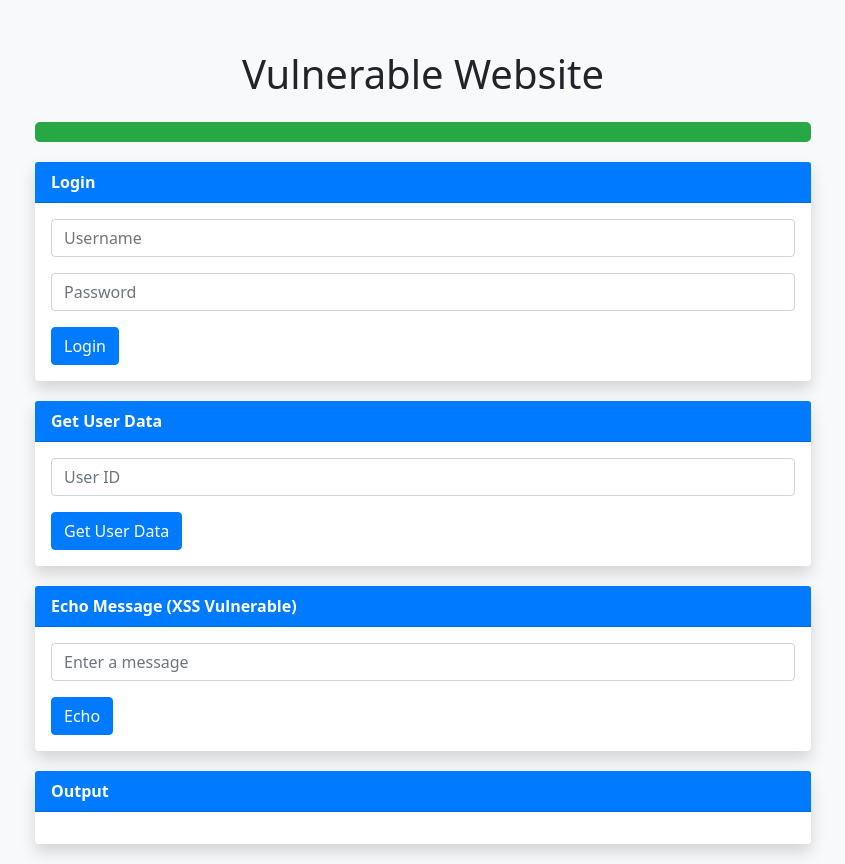
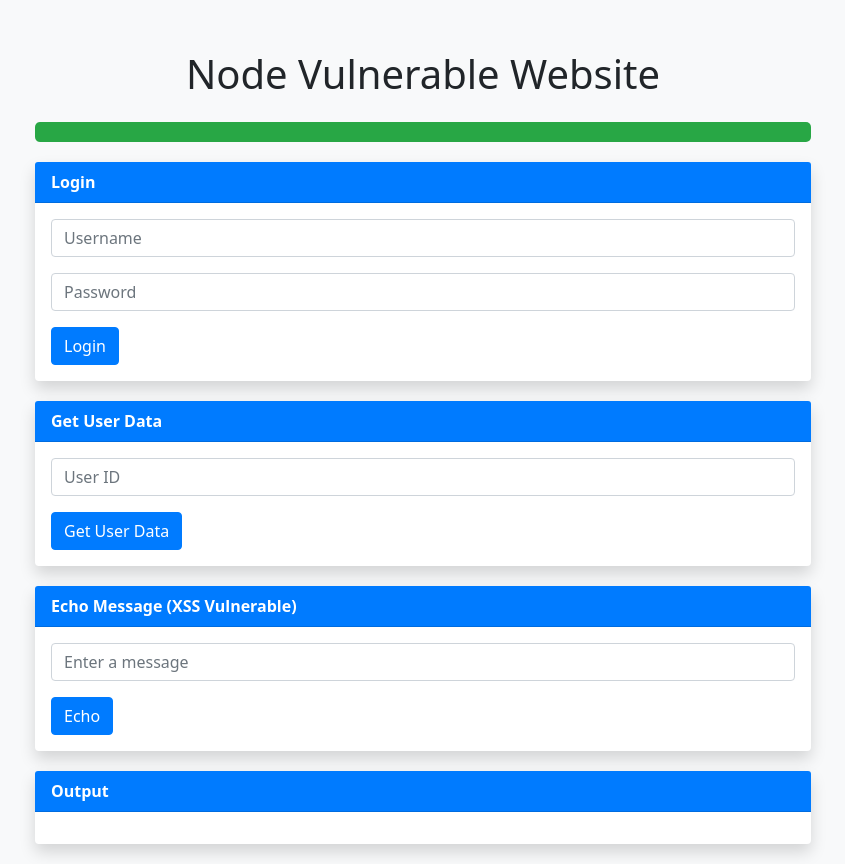
Before and after one commit to zeliododo/vulnerable-node-app, a website: page public/index.html in a window 1280 px wide. Shown: the whole page, without its empty margins (217-1062 px from the left). Drawn offline with nearby package versions, Linux system fonts and the light colour scheme; no server answers.

```diff
--- a/public/index.html
+++ b/public/index.html
@@ -42,7 +42,7 @@
 </head>
 <body>
     <div class="container">
-        <h1 class="text-center mb-4">Vulnerable Website</h1>
+        <h1 class="text-center mb-4">Node Vulnerable Website</h1>
 
         <div id="hostInfo" class="text-center"></div>
 
```
